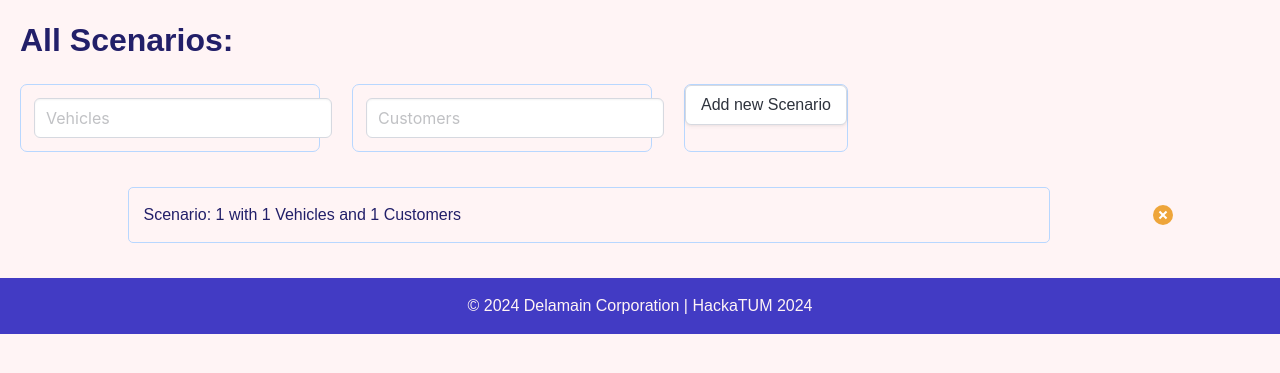
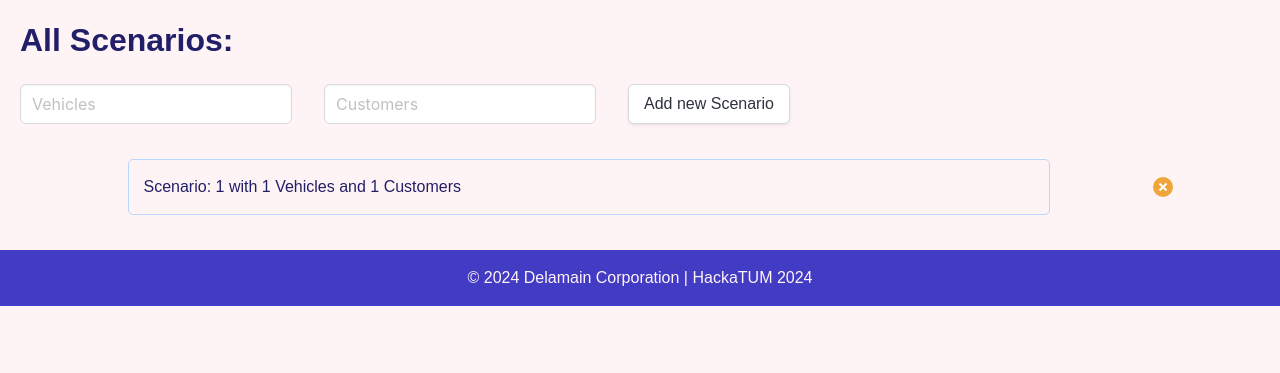
Before and after one commit to Shadow-Devil/delamain-corporation-hackatum-2024, a Flask app: template templates/index.html in a window 1280 px wide. Shown: the part 114-487 px from the top of the page. Run offline with Flask 3, Linux system fonts and the light colour scheme; the template is opened without the code that fills it: most values are stand-ins (such as "Sample title", 1, 10 or a date in 2020).

Commit message:
some ui additions

```diff
--- a/templates/base.html
+++ b/templates/base.html
@@ -72,7 +72,7 @@
         }
 
         input {
-            margin: 13px;
+            margin: 0px;
         }
 
         .subtitle {
@@ -204,14 +204,6 @@
         .control {
             margin-left: 20px;
             margin-bottom: 20px;
-            background-color: var(--background) !important;
-            border: 1px solid var(--secondary);
-            color: var(--text);
-            border-radius: 7px;
-        }
-
-        .control:hover {
-            background-color: var(--accent) !important;
         }
 
         .m-2 {
--- a/templates/scenario.html
+++ b/templates/scenario.html
@@ -107,6 +107,7 @@ Delamain Corporation - Scenario {{ scenario.id }}
 </div>
 
     </div>
+</div>
 
     <!-- Make sure you put this AFTER Leaflet's CSS -->
     <script src="https://unpkg.com/leaflet@1.9.4/dist/leaflet.js"
```
